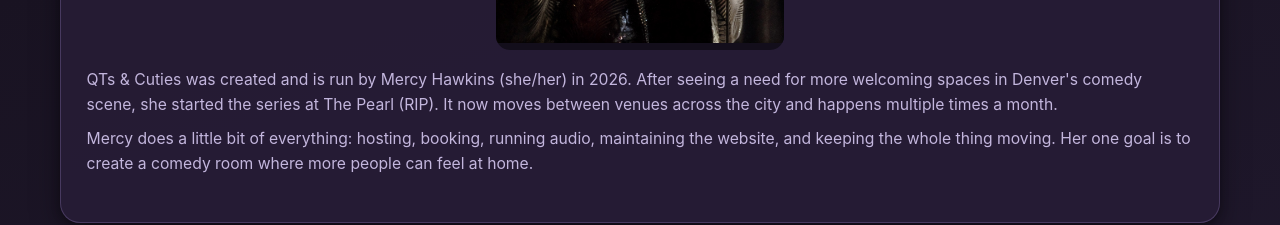
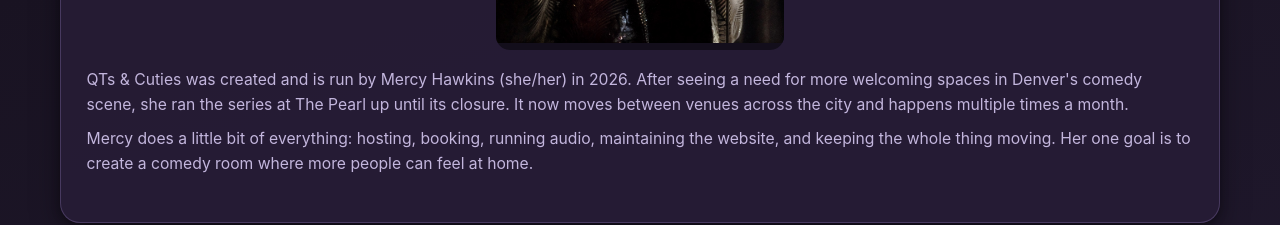
Before and after one commit to mercymecomedy/QTComedyWebsite, an Eleventy site: page src/about/index.njk in a window 1280 px wide. Shown: the part 1222-1447 px from the top of the page. Built offline with nearby package versions, Linux system fonts and the light colour scheme; Eleventy itself is replaced by a stand-in of ours; files that its build step writes are made by us from their sources.

Commit message:
remove RIP

```diff
--- a/src/about/index.njk
+++ b/src/about/index.njk
@@ -49,7 +49,7 @@ scripts: false
         </div>
         <div class="event-details">
             <div class="event-detail-item">
-                <span>QTs &amp; Cuties was created and is run by Mercy Hawkins (she/her) in 2026. After seeing a need for more welcoming spaces in Denver's comedy scene, she started the series at The Pearl (RIP). It now moves between venues across the city and happens multiple times a month.</span>
+                <span>QTs &amp; Cuties was created and is run by Mercy Hawkins (she/her) in 2026. After seeing a need for more welcoming spaces in Denver's comedy scene, she ran the series at The Pearl up until its closure. It now moves between venues across the city and happens multiple times a month.</span>
             </div>
             <div class="event-detail-item">
                 <span>Mercy does a little bit of everything: hosting, booking, running audio, maintaining the website, and keeping the whole thing moving. Her one goal is to create a comedy room where more people can feel at home.</span>
```
